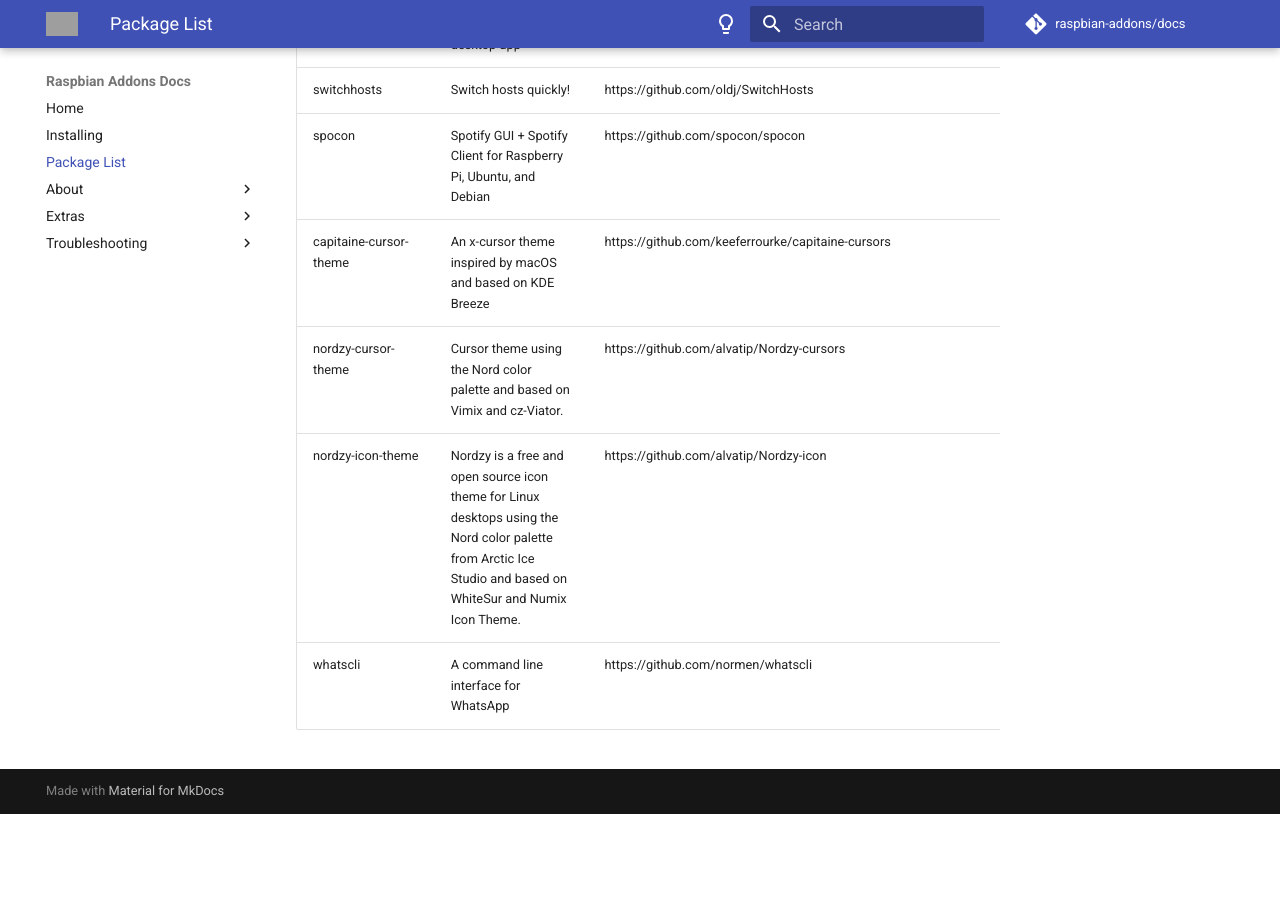
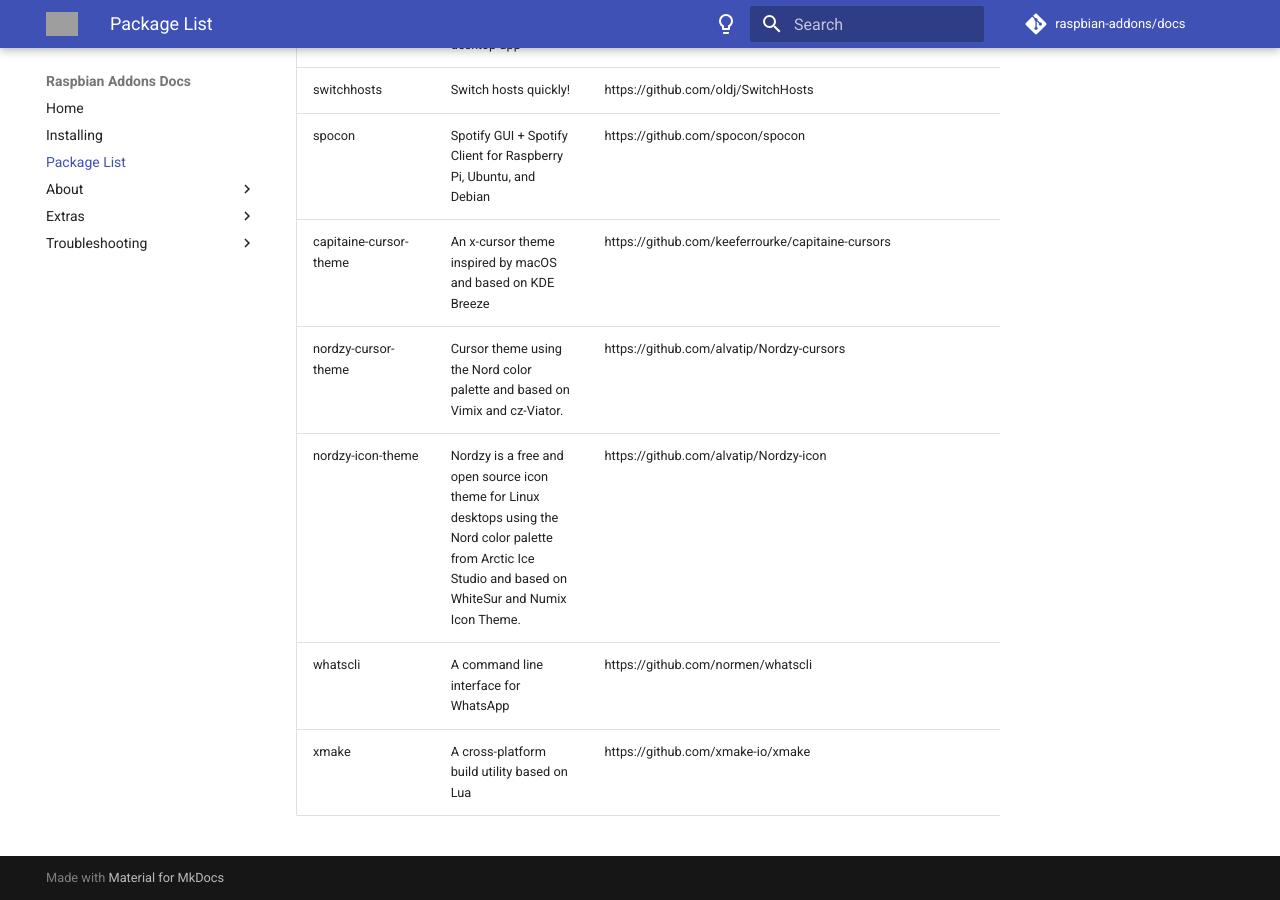
Before and after one commit to raspbian-addons/docs, an MkDocs documentation site: the page built from docs/package-list.md, in a window 1280 px wide and 900 px high, scrolled down 15901 px. Built offline with MkDocs 1.6.1 and Material for MkDocs 9.7.7, drawn with Linux system fonts in a browser that asks for light colours; comment, search, counter and statistics services are not loaded; before the commit the page ends 16715 px from its top, so only the background shows below that; grey boxes are pictures that could not be loaded.

Commit message:
packagelist: add xmake (#14)

```diff
--- a/docs/package-list.md
+++ b/docs/package-list.md
@@ -202,3 +202,4 @@
 | nordzy-cursor-theme | Cursor theme using the Nord color palette and based on Vimix and cz-Viator. | https://github.com/alvatip/Nordzy-cursors |
 | nordzy-icon-theme | Nordzy is a free and open source icon theme for Linux desktops using the Nord color palette from Arctic Ice Studio and based on WhiteSur and Numix Icon Theme. | https://github.com/alvatip/Nordzy-icon |
 | whatscli | A command line interface for WhatsApp | https://github.com/normen/whatscli |
+| xmake | A cross-platform build utility based on Lua | https://github.com/xmake-io/xmake |
```
